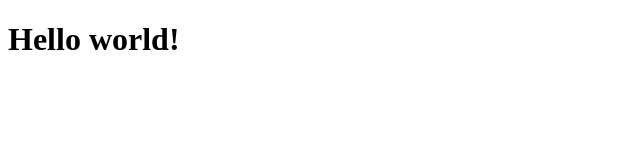
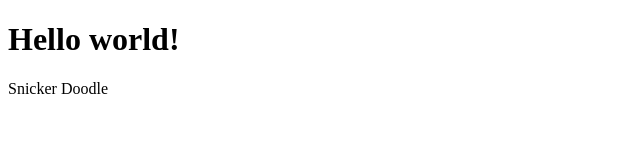
Before and after one commit to james1377/Gitty01_Remote, a plain HTML site: page index.html in a window 1280 px wide. Shown: the whole page, without its empty margins (0-640 px from the left). Drawn offline with Linux system fonts and the light colour scheme.

Commit message:
Second commit

```diff
--- a/index.html
+++ b/index.html
@@ -8,5 +8,6 @@
 </head>
 <body>
     <h1>Hello world!</h1>
+    <p>Snicker Doodle</d>
 </body>
 </html>
```
